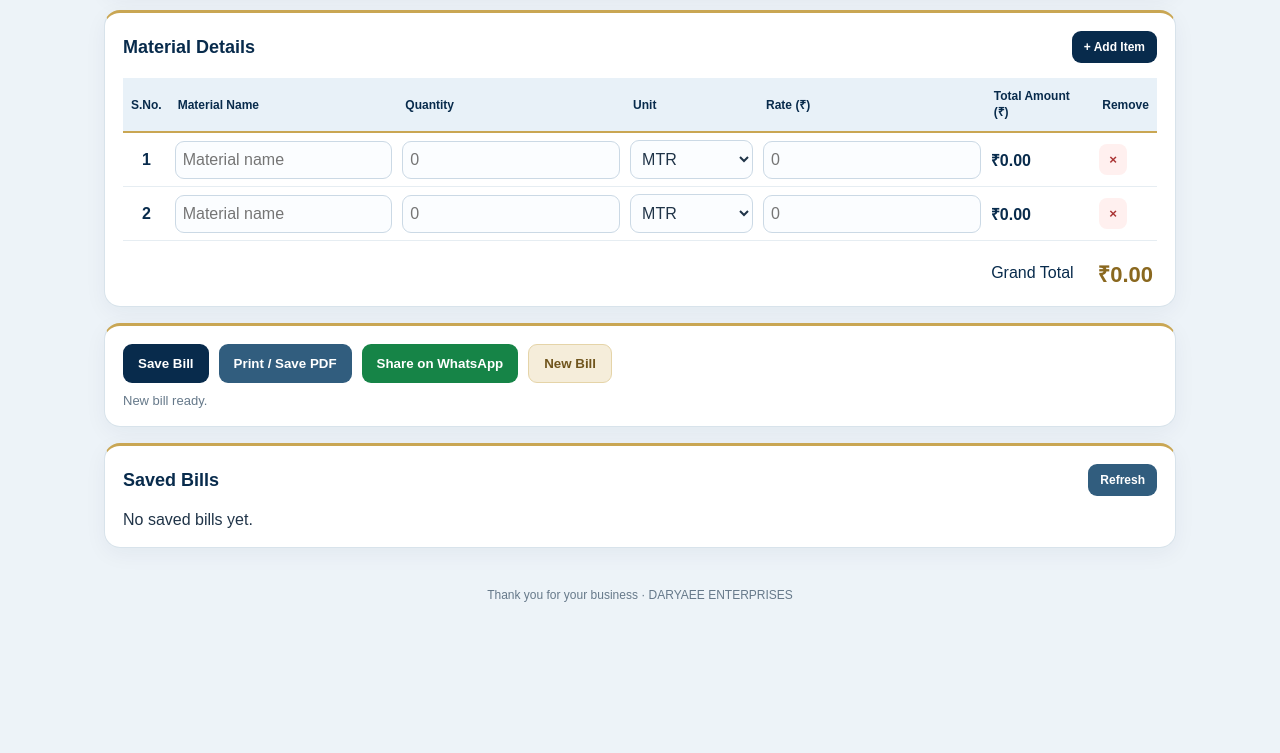
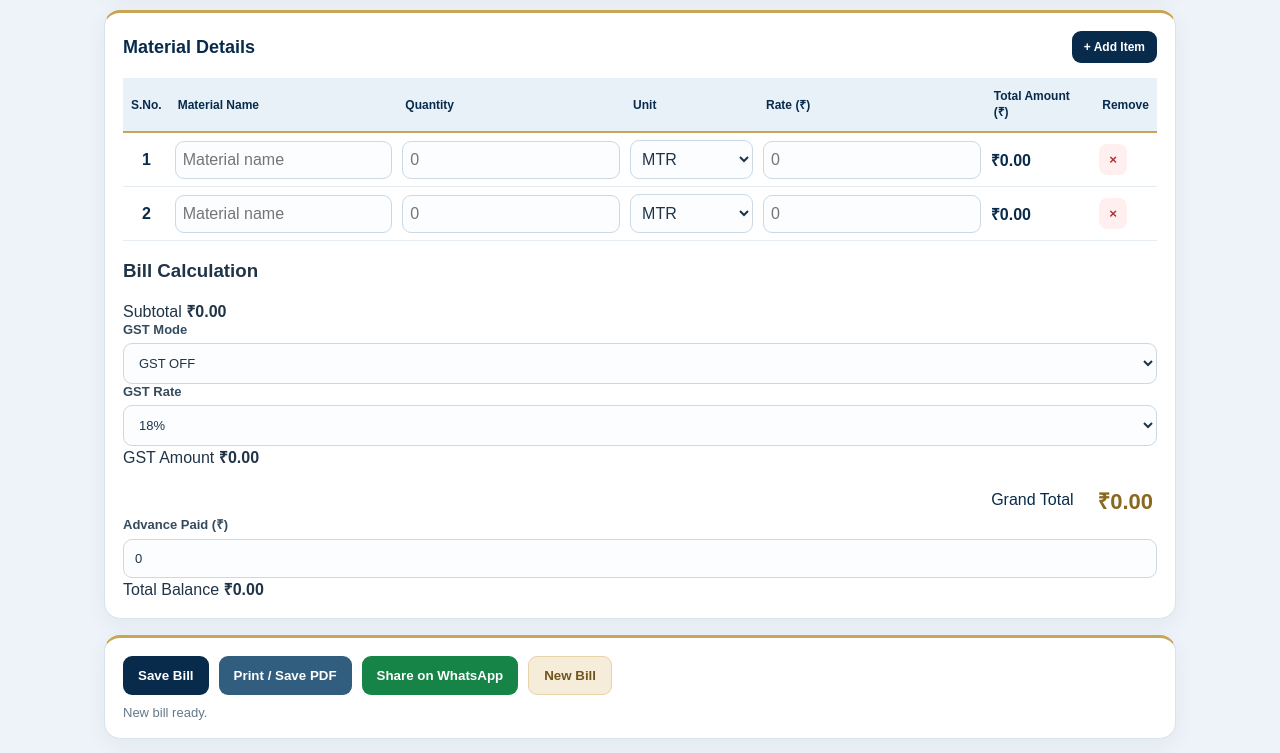
Before and after one commit to mohdkaleem99988-cloud/daryaee-billing-app, a plain HTML site: page index.html in a window 1280 px wide. Shown: the part 441-1194 px from the top of the page. Before the commit the page ends 1061 px from the top, so only its background shows below. Drawn offline with nearby package versions, Linux system fonts and the light colour scheme.

Commit message:
Update index.html

```diff
--- a/index.html
+++ b/index.html
@@ -38,7 +38,57 @@
         <tbody id="itemsBody"></tbody>
       </table>
     </div>
-    <div class="grand-total"><span>Grand Total</span><strong id="grandTotal">₹0.00</strong></div>
+
+<div class="bill-summary">
+  <h3>Bill Calculation</h3>
+
+  <div class="summary-row">
+    <span>Subtotal</span>
+    <strong id="subTotal">₹0.00</strong>
+  </div>
+
+  <label>GST Mode
+    <select id="gstMode">
+      <option value="OFF">GST OFF</option>
+      <option value="ON">GST ON</option>
+    </select>
+  </label>
+
+  <label>GST Rate
+    <select id="gstRate">
+      <option value="5">5%</option>
+      <option value="12">12%</option>
+      <option value="18" selected>18%</option>
+      <option value="28">28%</option>
+      <option value="CUSTOM">Custom</option>
+    </select>
+  </label>
+
+  <label id="customGstWrap" style="display:none">
+    Custom GST (%)
+    <input id="customGst" type="number" min="0" max="100" value="0">
+  </label>
+
+  <div class="summary-row">
+    <span>GST Amount</span>
+    <strong id="gstAmount">₹0.00</strong>
+  </div>
+
+  <div class="grand-total">
+    <span>Grand Total</span>
+    <strong id="grandTotal">₹0.00</strong>
+  </div>
+
+  <label>Advance Paid (₹)
+    <input id="advancePaid" type="number" min="0" step="any" value="0">
+  </label>
+
+  <div class="summary-row balance-row">
+    <span>Total Balance</span>
+    <strong id="balanceDue">₹0.00</strong>
+  </div>
+</div>
+
   </section>
 
   <section class="panel actions">
```
